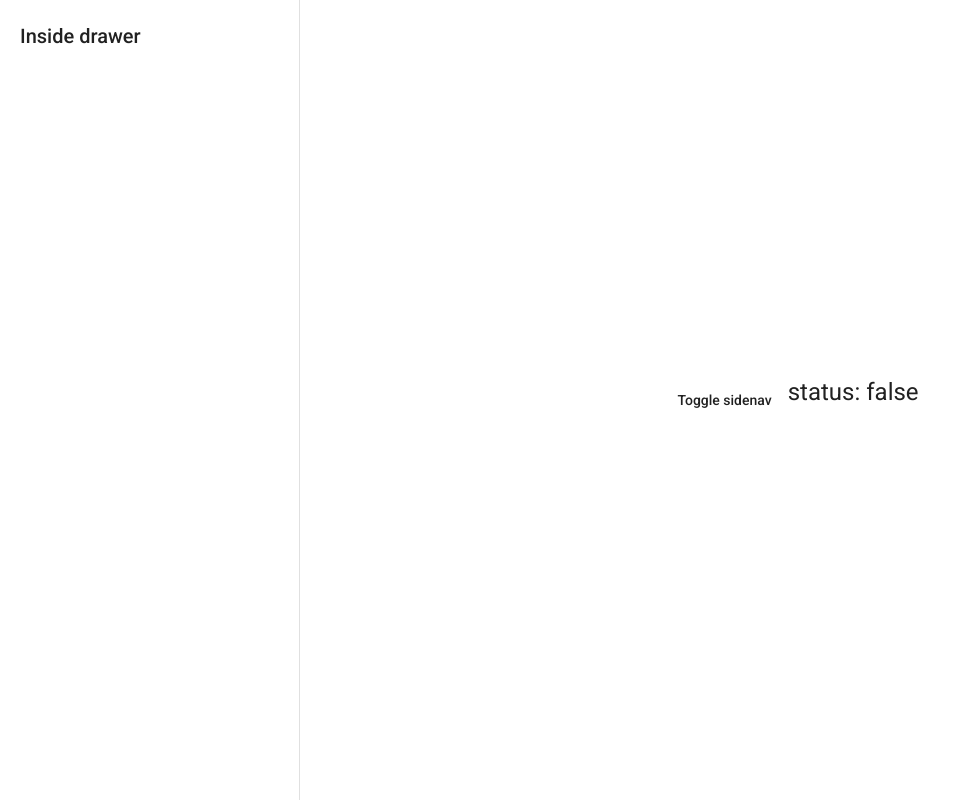
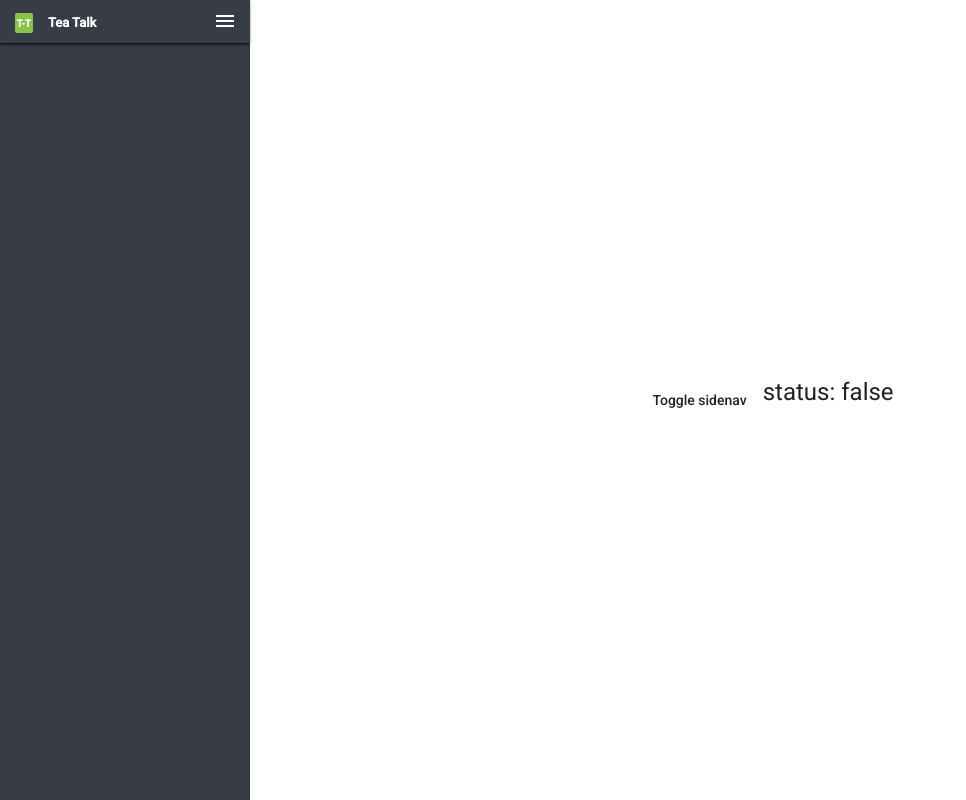
Before and after one commit to mahdi-akbary/serving-buddy-admin-update, an Angular app: page / in a window 1280 px wide. Shown: the whole page, without its empty margins (0-966 px from the left). Built offline with nearby package versions, Linux system fonts and the light colour scheme.

Commit message:
adds new changes

```diff
--- a/src/app/app.component.html
+++ b/src/app/app.component.html
@@ -1,9 +1,16 @@
 <mat-drawer-container class="container" autosize>
   <mat-drawer #drawer class="sidenav" mode="side"
+              [ngClass]="{'close-state' : isClosed, 'open-state' : !isClosed}"
               [opened]="!isClosed"
               (closedStart)="isClosed = true"
               (openedStart)="isClosed = false">
-    <h2>Inside drawer</h2>
+    <div class="side-nav-title">
+      <div>
+        <span class="nps">T-T</span>
+        <span class="title">Tea Talk</span>
+        <mat-icon>menu</mat-icon>
+      </div>
+    </div>
   </mat-drawer>
 
   <div class="sidenav-content">
--- a/src/app/app.component.styl
+++ b/src/app/app.component.styl
@@ -1,14 +1,54 @@
+@import "../styles/color-const.styl"
+@import "../styles/measure-const.styl"
 .container
-    width 100%
+  width 100%
+  height 100%
+  background-color #fff
+  .sidenav-content
+    display flex
     height 100%
-    background-color #fff
-    .sidenav-content
-        display flex
-        height 100%
-        align-items center
-        justify-content center
-    .sidenav
-        padding 20px
-        width 300px
-    ::ng-deep mat-drawer
-        visibility visible
+    align-items center
+    justify-content center
+  .sidenav
+    background-color sideNav
+    width sideNavWidth
+    transition transform 400ms cubic-bezier(0.25, 0.8, 0.25, 1)
+    .side-nav-title
+      width: 250px;
+      height: 43px;
+      background-color: #373c47;
+      color: #fff;
+      position: fixed;
+      left: 0;
+      top: 0;
+      z-index: 2;
+      box-shadow: -1px 1px 3px #030303;
+      padding: 0;
+      > div
+        padding-top 12px
+        .nps
+          padding: 5px 2px 4px 1.5px;
+          margin: 0 15px;
+          font-size: 10px;
+          background-color: #8bc34a;
+          border-radius: 2px;
+          font-weight: bold;
+          cursor: pointer
+        .title
+          font-size: 13px;
+          font-weight: bold;
+          display: inline;
+          margin: 0;
+        mat-icon
+          margin-top: -3px;
+          margin-right: 13px;
+          display: block;
+          float: right;
+          cursor: pointer;
+  .close-state
+    transform translate3d(-80%, 0px, 0px) !important
+    background yellow
+  .open-state
+    font-size inherit
+  ::ng-deep mat-drawer
+    visibility visible !important
--- a/src/app/app.module.ts
+++ b/src/app/app.module.ts
@@ -6,6 +6,7 @@ import { AppComponent } from './app.component';
 import { BrowserAnimationsModule } from '@angular/platform-browser/animations';
 import { MatSidenavModule } from '@angular/material/sidenav';
 import { MatButtonModule } from '@angular/material/button';
+import {MatIconModule} from '@angular/material/icon';
 @NgModule({
   declarations: [
     AppComponent
@@ -15,7 +16,8 @@ import { MatButtonModule } from '@angular/material/button';
     AppRoutingModule,
     BrowserAnimationsModule,
     MatSidenavModule,
-    MatButtonModule
+    MatButtonModule,
+    MatIconModule
   ],
   providers: [],
   bootstrap: [AppComponent]
--- a/src/styles.styl
+++ b/src/styles.styl
@@ -1 +1,6 @@
 /* You can add global styles to this file, and also import other style files */
+body
+  font-family Roboto, "Helvetica Neue", sans-serif
+  overflow hidden
+  margin 0
+  height 100%
--- /dev/null
+++ b/src/styles/color-const.styl
@@ -0,0 +1,7 @@
+primary = #2196f3
+accent = #3F51B5
+warn = #F44336
+basic = #ffffff
+
+sideNav = #373c47
+banner = #8bc34a
--- /dev/null
+++ b/src/styles/measure-const.styl
@@ -0,0 +1,3 @@
+sideNavWidth = 250px
+side-nav-collapsed = 250px
+banner = 110px
```
